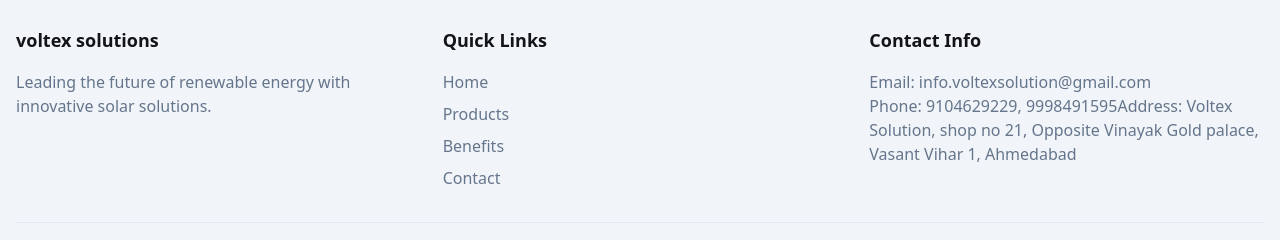
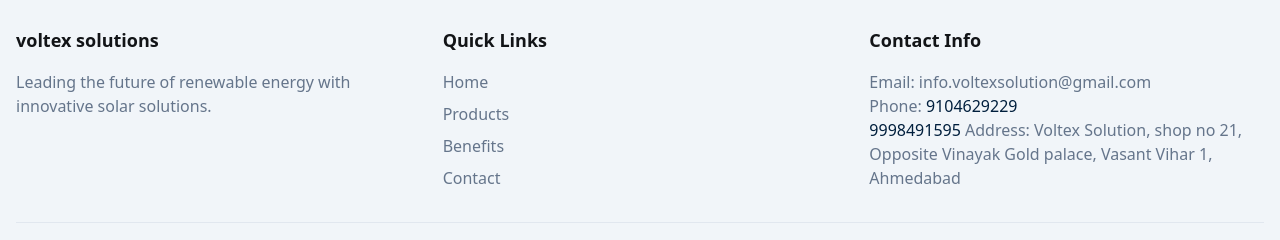
Before and after one commit to rajkorde-2184/site-voltex_solution, a React (Vite) app: page /collaborators in a window 1280 px wide. Shown: the part 820-1060 px from the top of the page. Built offline with nearby package versions, Linux system fonts and the light colour scheme.

Commit message:
Update Collaborators.tsx

```diff
--- a/src/pages/Collaborators.tsx
+++ b/src/pages/Collaborators.tsx
@@ -135,7 +135,8 @@ const Collaborators = () => {
               <h3 className="text-lg font-semibold text-foreground mb-4">Contact Info</h3>
               <p className="text-muted-foreground">
                Email: info.voltexsolution@gmail.com<br />
-               Phone: 9104629229, 9998491595
+               Phone:  <a href="tel:9104629229" className="text-muted-foreground hover: text-primary transition-colors">  9104629229 </a> <br />
+                       <a href="tel:9104629229" className="text-muted-foreground hover: text-primary transition-colors">  9998491595 </a>
                <a href= "https://maps.app.goo.gl/vNQ2SjBrxMMajjhH9">Address: Voltex Solution, shop no 21, Opposite Vinayak Gold palace, Vasant Vihar 1, Ahmedabad </a>
               </p>
             </div>
```
